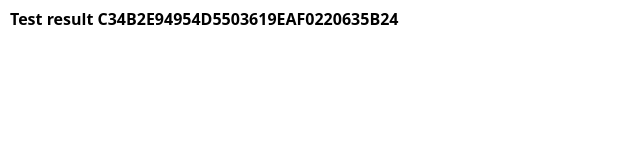
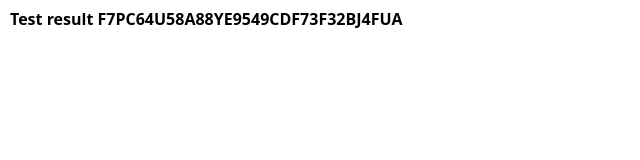
Before and after one commit to medisvit/F7PC64U58A88YE9549CDF73F32BJ4FUA, a plain HTML site: page index.html in a window 1280 px wide. Shown: the full height of the page, 0-640 px from the left. Drawn offline with nearby package versions, Linux system fonts and the light colour scheme.

Commit message:
Update index.html

```diff
--- a/index.html
+++ b/index.html
@@ -16,7 +16,7 @@
     />
   </head>
   <body style="font-size: 8px">
-    <h1 style="margin: 10px">Test result C34B2E94954D5503619EAF0220635B24</h1>
+    <h1 style="margin: 10px">Test result F7PC64U58A88YE9549CDF73F32BJ4FUA</h1>
     <img src="test.jpg" alt="" style="max-width: 100%" />
   </body>
 </html>
```
